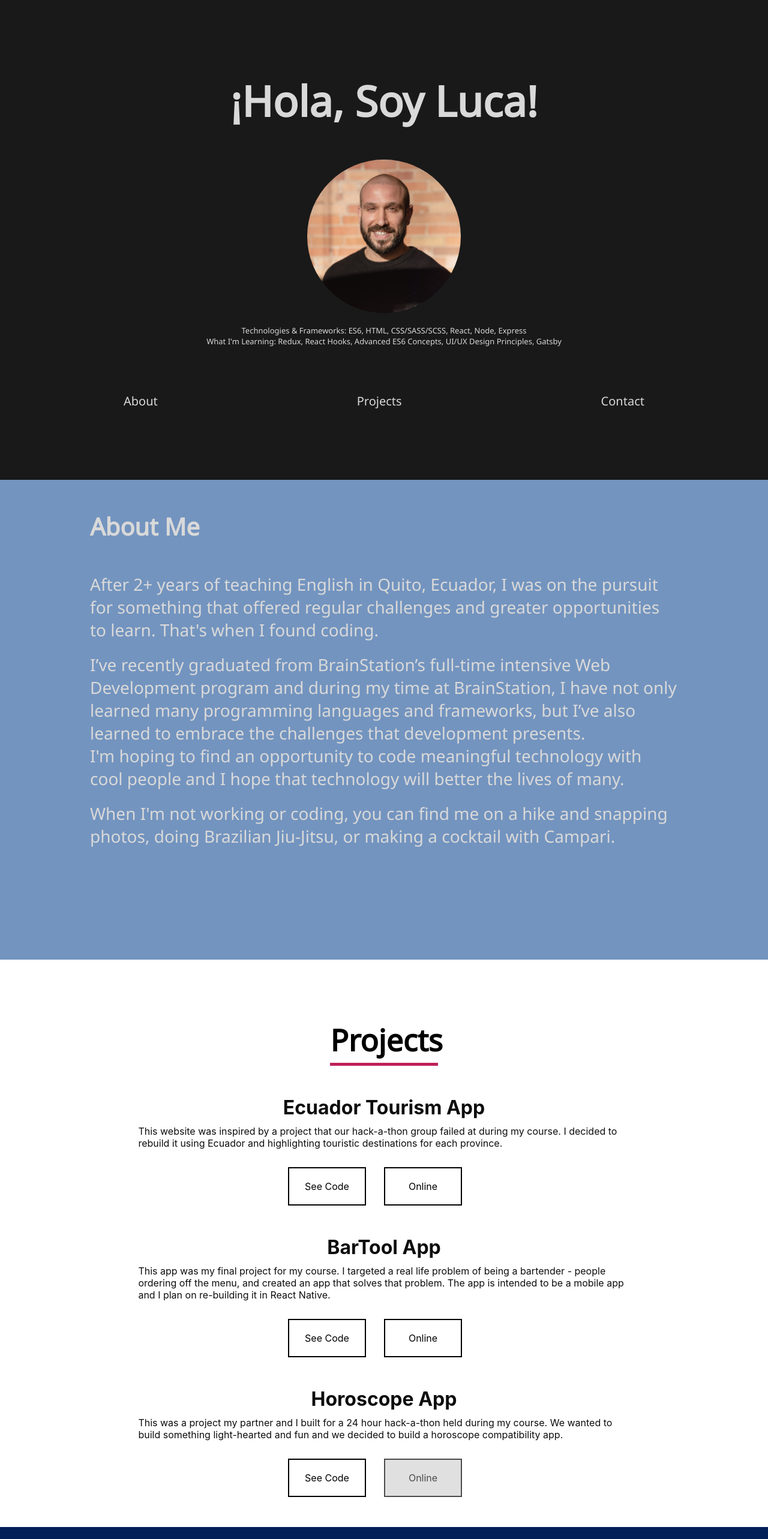
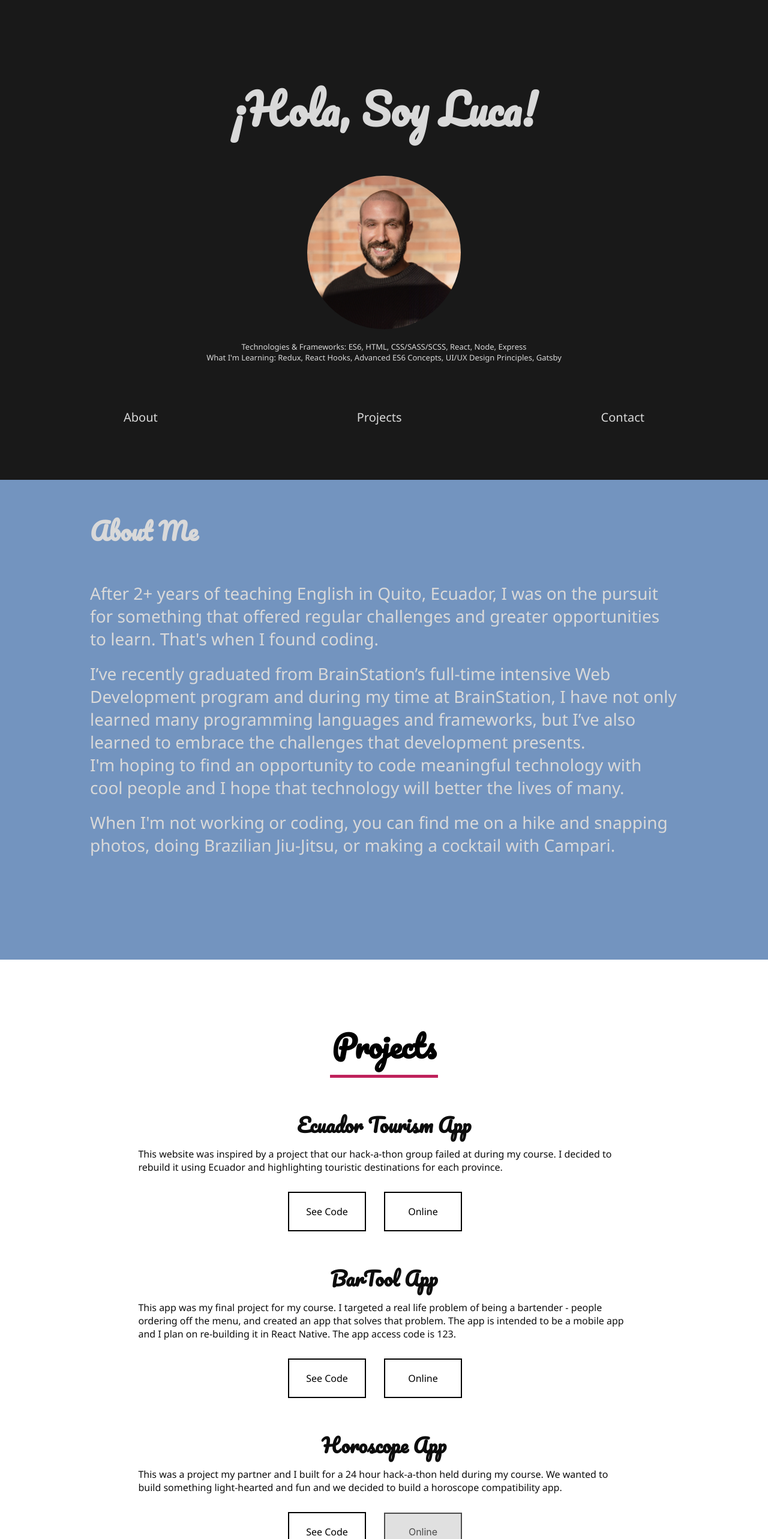
Before and after one commit to LucaLam/portfolio2020, a React (Create React App) app: page / in a window 1280 px wide. Shown: the top 2566 px of the page at 60% size. Built offline with nearby package versions, Linux system fonts and the light colour scheme.

Commit message:
style changes

```diff
--- a/src/components/card/card.scss
+++ b/src/components/card/card.scss
@@ -11,6 +11,7 @@
         .project-card-title{
             color: $default-project-page-font;
             margin-bottom: 10px;
+            font-family: $header-font;
 
             @include mobile{
                 text-align: center;
@@ -19,6 +20,7 @@
 
         .project-card-description{
             color: $default-project-page-font;
+            font-family: $default-text-style;
 
             @include mobile{
                 text-align: center;
@@ -56,6 +58,7 @@
             border: 2px black solid;
             margin-right: 30px;
             text-align: center;
+            font-family: $default-text-style;
 
             @include mobile{
                 width: 100px;
--- a/src/data/ProjectData.js
+++ b/src/data/ProjectData.js
@@ -9,7 +9,7 @@ const projectData = [
 {
     id: 2,
     name: "BarTool App",
-    description: "This app was my final project for my course. I targeted a real life problem of being a bartender - people ordering off the menu, and created an app that solves that problem. The app is intended to be a mobile app and I plan on re-building it in React Native.",
+    description: "This app was my final project for my course. I targeted a real life problem of being a bartender - people ordering off the menu, and created an app that solves that problem. The app is intended to be a mobile app and I plan on re-building it in React Native. The app access code is 123.",
     gitUrl: 'https://github.com/LucaLam/BarTool-app',
     projectUrl: 'https://bartool.netlify.com/',
 },
--- a/src/pages/About/about.scss
+++ b/src/pages/About/about.scss
@@ -9,7 +9,7 @@
         padding: 50px;
         padding-left: 150px;
         font-size: 40px;
-        font-family: $default-text-style;
+        font-family: $header-font;
 
         @include mobile{
             padding: 10px;
--- a/src/pages/Contact/contact.scss
+++ b/src/pages/Contact/contact.scss
@@ -19,7 +19,7 @@
         font-size: 60px;
         padding-top: 70px;
         text-align: center;
-        font-family: $contact-font;
+        font-family: $header-font;
         color: $default-font-color;
 
         @include mobile{
--- a/src/pages/Landing/landing.scss
+++ b/src/pages/Landing/landing.scss
@@ -20,7 +20,7 @@
       color: $default-font-color;
       font-size: 70px;
       margin-bottom: 50px;
-      font-family: $default-text-style;
+      font-family: $header-font;
       animation: popup 3s;
 
       @include mobile{
@@ -31,7 +31,7 @@
     @keyframes popup {
       0% {
       opacity: 0;
-      transform: translateY(50px);
+      transform: translateY(20px);
         }
       100%{
         opacity: 1;
@@ -54,9 +54,6 @@
       width: 50%;
   }
 
-      &:hover{
-        transform: rotate(360deg);
-      }
     }
   }
 
--- a/src/pages/Project/projects.scss
+++ b/src/pages/Project/projects.scss
@@ -7,7 +7,7 @@
     .project-header{
         text-align: center;
         font-size: 50px;
-        font-family: $default-text-style;
+        font-family: $header-font;
         border-bottom: $default-on-hover-color solid 5px;
         width: 14%;
         padding-bottom: 4px;
--- a/src/styles/fonts.scss
+++ b/src/styles/fonts.scss
@@ -1,5 +1,5 @@
-// Header and Text font:
+// Text font:
 @import url('https://fonts.googleapis.com/css?family=Noto+Sans&display=swap');
 
-//Contact font:
+//Header font:
 @import url('https://fonts.googleapis.com/css?family=Pacifico&display=swap');
--- a/src/styles/variables.scss
+++ b/src/styles/variables.scss
@@ -5,7 +5,7 @@ $default-on-hover-color: #BF215B;
 $default-project-page-font: #0D0D0D;
 
 $default-text-style: 'Noto Sans', ;
-$contact-font: 'Pacifico', ;
+$header-font: 'Pacifico', ;
 
 @mixin mobile {
     @media screen and (max-width: 767px) {@content;}
```
